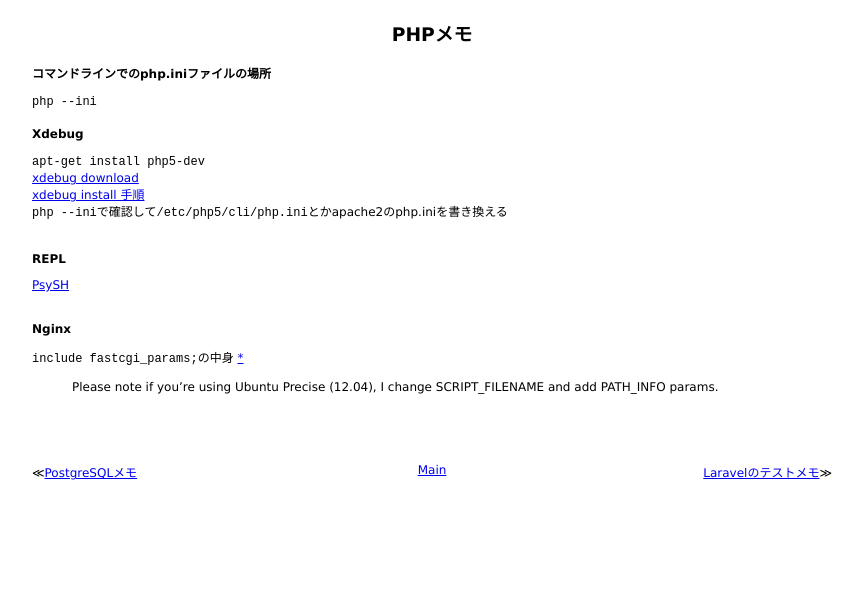
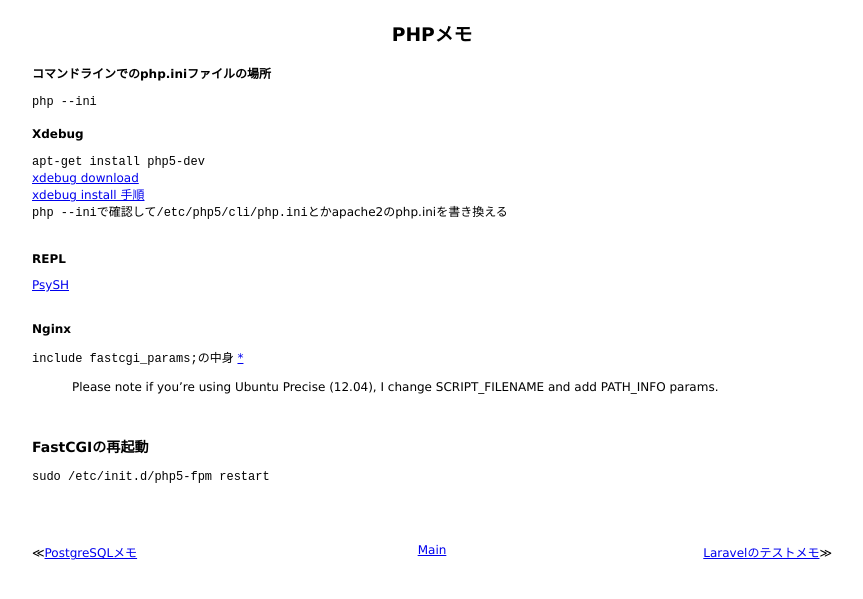
Before and after one commit to 38elements/38elements.github.com, a Jekyll site: the page built from _posts/2016-05-30-php.md, in a window 1280 px wide. Shown: the top 599 px of the page, without its empty margins (208-1071 px from the left). Built offline with Jekyll 4.4.1, drawn with Linux system fonts in a browser that asks for light colours.

Commit message:
Update 2016-05-30-php.md

```diff
--- a/_posts/2016-05-30-php.md
+++ b/_posts/2016-05-30-php.md
@@ -21,3 +21,7 @@ title: PHPメモ
 `include fastcgi_params;`の中身 [\*](https://www.nginx.com/resources/wiki/start/topics/examples/phpfcgi/#fastcgi-params)
 <blockquote>Please note if you’re using Ubuntu Precise (12.04), I change SCRIPT_FILENAME and add PATH_INFO params.</blockquote>
 <br>
+
+### FastCGIの再起動
+`sudo /etc/init.d/php5-fpm restart`
+<br>
```
